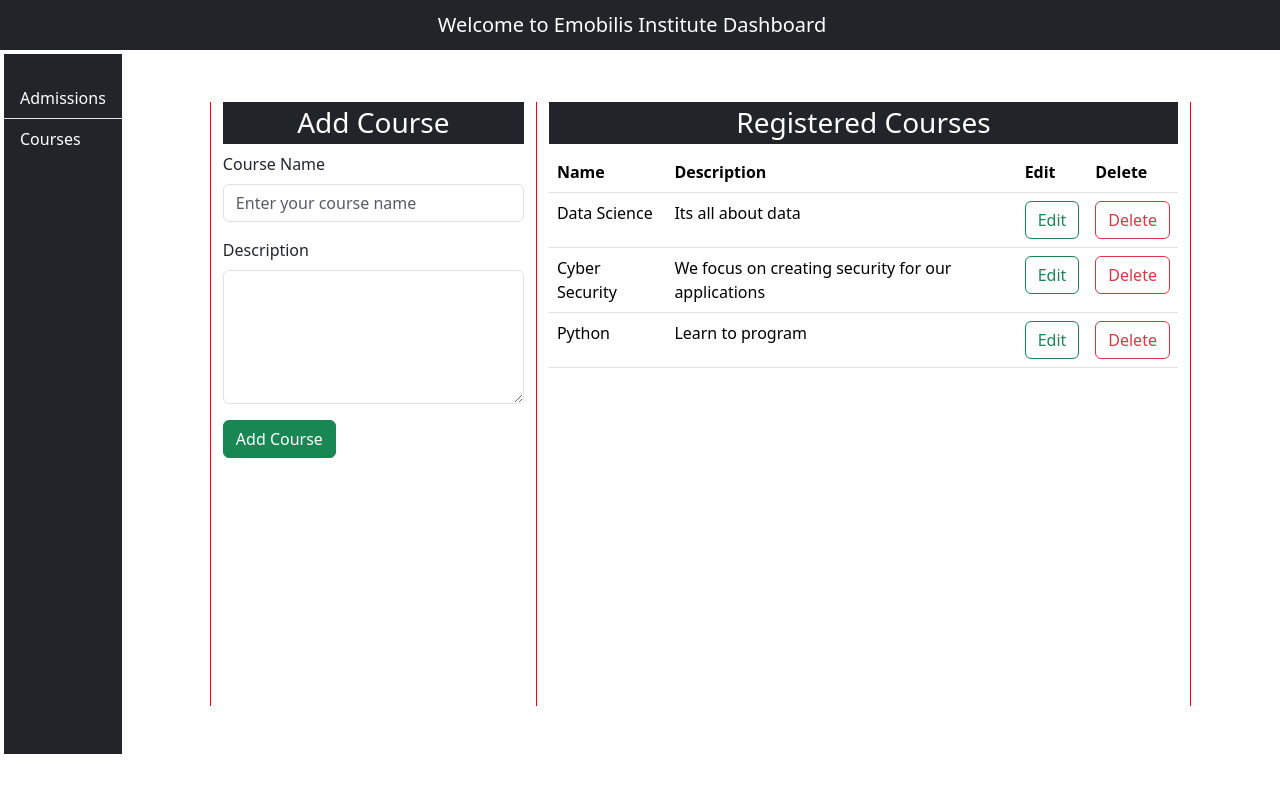
After one commit to amatika/sms_project, a Django app: page /coursesdash/ in a window 1280 px wide. The commit adds this page. Run offline with Django 5.2, Linux system fonts and the light colour scheme.

Commit message:
django crud funtionality

```diff
--- a/registration/admin.py
+++ b/registration/admin.py
@@ -1,4 +1,6 @@
 from django.contrib import admin
-from .models import Student
+from .models import *
 
 admin.site.register(Student)
+admin.site.register(Myuser)
+admin.site.register(Course)
--- /dev/null
+++ b/registration/templates/coursedash.html
@@ -0,0 +1,76 @@
+{% extends 'dashbase.html' %}
+{% block title %}
+    Emobilis Dashboard
+{% endblock %}
+
+{% block content %}
+
+  <div class="row p-5" style="margin-left: 40px;">
+
+    <!-- Left Column: Student Registration Form -->
+    <div class="col-md-4" style="border-right: 1px solid red;border-left: 1px solid red;">
+      <u><h3 class="bg-dark text-white p-1 text-center">Add Course</h3></u>
+      <form>
+        <div class="mb-3">
+          <label for="name" class="form-label">Course Name</label>
+          <input type="text" class="form-control" id="course_name" name="course_name" placeholder="Enter your course name" required>
+        </div>
+        <div class="mb-3">
+          <label for="desc" class="form-label">Description</label>
+           <textarea class="form-control"  rows="5"></textarea>
+        </div>
+        <button type="submit" class="btn btn-success">Add Course</button>
+      </form>
+    </div>
+
+    <!-- Right Column: Table displaying registered students -->
+    <div class="col-md-8" style="border-right: 1px solid red;">
+      <u><h3 class="bg-dark text-white text-center p-1">Registered Courses</h3></u>
+      <table class="table">
+        <thead>
+          <tr>
+            <th scope="col">Name</th>
+            <th scope="col">Description</th>
+            <th scope="col">Edit</th>
+            <th scope="col">Delete</th>
+          </tr>
+        </thead>
+        <tbody>
+          <tr>
+            <td>Data Science</td>
+            <td>Its all about data</td>
+            <td>
+                 <a href="#" type="button" class="btn btn-outline-success">Edit</a>
+            </td>
+            <td>
+                <a href="#" type="button" class="btn btn-outline-danger">Delete</a>
+            </td>
+          </tr>
+          <tr>
+            <td>Cyber Security</td>
+            <td>We focus on creating security for our applications</td>
+            <td>
+                 <a href="#" type="button" class="btn btn-outline-success">Edit</a>
+            </td>
+            <td>
+                <a href="#" type="button" class="btn btn-outline-danger">Delete</a>
+            </td>
+          </tr>
+          <tr>
+            <td>Python</td>
+            <td>Learn to program</td>
+            <td>
+                 <a href="#" type="button" class="btn btn-outline-success">Edit</a>
+
+            </td>
+            <td>
+                 <a href="#" type="button" class="btn btn-outline-danger">Delete</a>
+            </td>
+          </tr>
+
+        </tbody>
+      </table>
+    </div>
+  </div>
+
+{% endblock %}
--- /dev/null
+++ b/registration/templates/dashbase.html
@@ -0,0 +1,101 @@
+<!DOCTYPE html>
+<html lang="en">
+<head>
+  <meta charset="UTF-8">
+  <meta name="viewport" content="width=device-width, initial-scale=1.0">
+  <title>Student Dashboard</title>
+  <link href="https://cdn.jsdelivr.net/npm/bootstrap@5.3.0-alpha1/dist/css/bootstrap.min.css" rel="stylesheet">
+</head>
+<body>
+
+<!-- Navigation bar -->
+<nav class="navbar navbar-dark bg-dark ">
+  <div class="container-fluid  justify-content-center ">
+    <span class="navbar-brand mb-0 h1">Welcome to Emobilis Institute Dashboard</span>
+  </div>
+</nav>
+
+<!-- Sidebar -->
+<div class="d-flex p-1" id="wrapper">
+  <div class="bg-dark align-items-center" id="sidebar-wrapper" style="height:700px;">
+    <div class="list-group list-group-flush" style=" padding-top:20%;">
+      <a href="{% url 'dashboard' %}" class="list-group-item list-group-item-action bg-dark text-white">Admissions</a>
+      <a href="{% url 'coursesdashboard' %}" class="list-group-item list-group-item-action bg-dark text-white">Courses</a>
+    </div>
+  </div>
+
+  <!-- Page content -->
+  <!--<div id="page-content-wrapper">
+    <div class="container justify-content-center">-->
+
+        {% block content %}
+          <div class="row">
+            <!-- Left Column: Student Registration Form -->
+            <div class="col-md-6">
+              <h2>Student Registration Form</h2>
+              <form>
+                <div class="mb-3">
+                  <label for="name" class="form-label">Name</label>
+                  <input type="text" class="form-control" id="name" placeholder="Enter your name" required>
+                </div>
+                <div class="mb-3">
+                  <label for="email" class="form-label">Email</label>
+                  <input type="email" class="form-control" id="email" placeholder="Enter your email" required>
+                </div>
+                <div class="mb-3">
+                  <label for="age" class="form-label">Age</label>
+                  <input type="number" class="form-control" id="age" placeholder="Enter your age" required>
+                </div>
+                <button type="submit" class="btn btn-primary">Register</button>
+              </form>
+            </div>
+
+            <!-- Right Column: Table displaying registered students -->
+            <div class="col-md-6">
+              <h2>Registered Students</h2>
+              <table class="table">
+                <thead>
+                  <tr>
+                    <th scope="col">Name</th>
+                    <th scope="col">Email</th>
+                    <th scope="col">Age</th>
+                  </tr>
+                </thead>
+                <tbody>
+                  <tr>
+                    <td>John Doe</td>
+                    <td>john.doe@example.com</td>
+                    <td>25</td>
+                  </tr>
+                  <tr>
+                    <td>Jane Smith</td>
+                    <td>jane.smith@example.com</td>
+                    <td>22</td>
+                  </tr>
+                  <tr>
+                    <td>Alice Johnson</td>
+                    <td>alice.johnson@example.com</td>
+                    <td>20</td>
+                  </tr>
+                  <tr>
+                    <td>Bob Brown</td>
+                    <td>bob.brown@example.com</td>
+                    <td>23</td>
+                  </tr>
+                  <tr>
+                    <td>Eva Green</td>
+                    <td>eva.green@example.com</td>
+                    <td>21</td>
+                  </tr>
+                </tbody>
+              </table>
+            </div>
+          </div>
+        {% endblock %}
+    <!--</div>
+  </div>-->
+</div>
+
+<script src="https://cdn.jsdelivr.net/npm/bootstrap@5.3.0-alpha1/dist/js/bootstrap.bundle.min.js"></script>
+</body>
+</html>
--- a/registration/urls.py
+++ b/registration/urls.py
@@ -4,7 +4,17 @@ from . import views
 urlpatterns = [
     path('registration/', views.registration, name='registration'),
     path('registerpage/', views.mypage, name='myregisterpage'),
-    path('home/', views.home, name='myhome'),
+    path('', views.home, name='myhome'),
     path('courses/', views.courses, name='courses'),
+    path('coursesdash/', views.coursedashboard, name='coursesdashboard'),
     path('login/', views.login, name='myloginpage'),
+    path('dashboard/', views.dashboard, name='dashboard'),
+    path('adduser',views.adduser, name='addinguser'),
+
+    path('addstudent',views.addstudent, name='addingstudent'),
+
+
+    path('editstudent/<id>',views.editstudent, name='editstudent'),
+    path('updatestudent/<id>',views.updatestudent, name='updatestudent'),
+    path('deletestudent/<id>',views.deletestudent)
 ]
--- a/registration/views.py
+++ b/registration/views.py
@@ -1,6 +1,11 @@
-from django.shortcuts import render
+from django.shortcuts import render,redirect
 from django.http import HttpResponse
-from django.template import loader #for routing your templates
+from django.template import loader
+from django.views.decorators.csrf import csrf_protect
+from django.views.decorators.csrf import csrf_exempt
+from  .models import Myuser,Student
+
+
 def registration(request):
   template = loader.get_template('register.html')
   return HttpResponse(template.render())
@@ -18,5 +23,89 @@ def courses(request):
   return HttpResponse(template.render())
 
 def login(request):
+  #template = loader.get_template('login.html')
+  #return HttpResponse(template.render())
+  return render(request, 'login.html')
+
+def dashboard(request):
+  data=Student.objects.all();
+  context = {'data':data}
+  return render(request, 'dashboard.html',context)
+
+def coursedashboard(request):
+  template = loader.get_template('coursedash.html')
+  return HttpResponse(template.render())
+
+#@csrf_protect
+
+@csrf_exempt
+def adduser(request):
   template = loader.get_template('login.html')
+  if request.method == 'POST':
+    name = request.POST.get('username')
+    email = request.POST.get('email')
+    password = request.POST.get('password')
+    mydata={'name':name,'email':email,'password':password}
+    print(mydata)
+    query=Myuser(username=name,email=email,password=password)
+    query.save()
   return HttpResponse(template.render())
+
+
+@csrf_exempt
+def addstudent(request):
+  if request.method == 'POST':
+    formname = request.POST.get('studname')
+    formemail = request.POST.get('studmail')
+    formage = request.POST.get('studage')
+
+    obj1=Student(studentname=formname,email=formemail,age=formage)
+    obj1.save()
+
+    # fetch the student data to be displayed
+  mydata = Student.objects.all()
+  context = {'data': mydata}
+  return render(request, 'dashboard.html', context)
+
+
+
+
+
+
+
+
+
+
+
+
+
+
+
+
+
+
+
+
+def editstudent(request,id):
+  data = Student.objects.get(id=id);
+  context = {'data': data}
+  return render(request, 'updatestudent.html', context)
+
+def updatestudent(request,id):
+  if request.method == 'POST':
+    name = request.POST.get('studname')
+    email = request.POST.get('studmail')
+    age = request.POST.get('studage')
+
+    #modify the student details based on the student id given
+    editstudent = Student.objects.get(id=id)
+    editstudent.studentname=name
+    editstudent.email=email
+    editstudent.age=age
+    editstudent.save()
+  return redirect('/dashboard')
+
+def deletestudent(request,id):
+  deletestudent = Student.objects.get(id=id)
+  deletestudent.delete()
+  return redirect('/dashboard')
--- a/sms_project/urls.py
+++ b/sms_project/urls.py
@@ -20,8 +20,6 @@ from django.urls import include, path
 #localost:8000/login/login
 
 urlpatterns = [
-    path('registration/', include('registration.urls')),
-    path('login/', include('registration.urls')),
-    path('home/', include('registration.urls')),
+    path('', include('registration.urls')),
     path('admin/', admin.site.urls),
 ]
```
Also changed, not shown: registration/models.py (+11 -5 lines), registration/templates/base.html (+8 -2 lines), registration/templates/dashboard.html (added, +65 -0 lines), registration/templates/home.html (+40 -22 lines), registration/templates/login.html (+4 -4 lines), registration/templates/register.html (+11 -78 lines), registration/templates/updatestudent.html (added, +35 -0 lines), sms_project/settings.py (+15 -2 lines), db.sqlite3 (deleted), registration/migrations/0001_initial.py, smsdb.sqlite3 (added).
